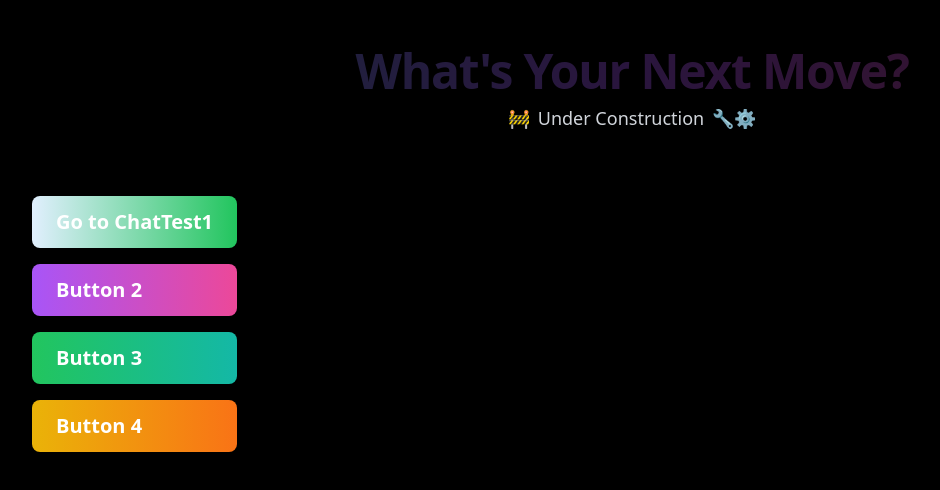
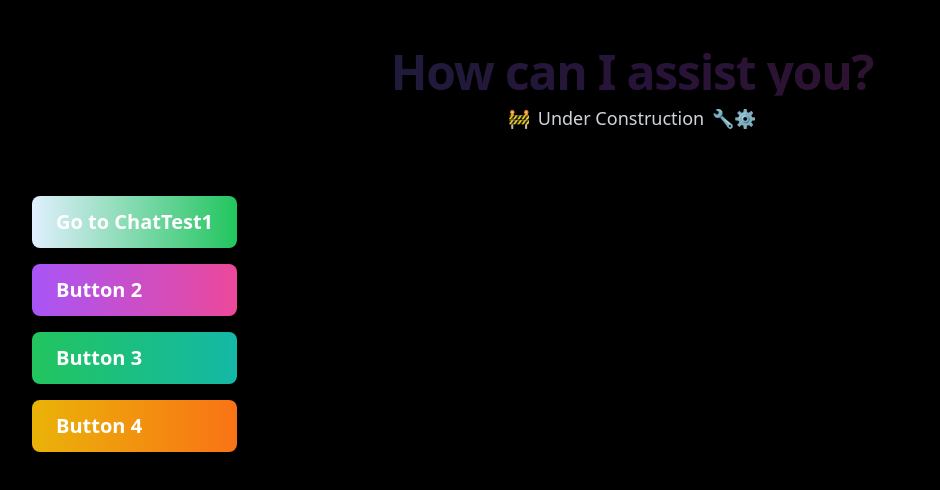
Before and after one commit to Aethey/enory, a Next.js app: page / in a window 1280 px wide. Shown: the top 490 px of the page, without its empty margins (8-948 px from the left). Built offline with nearby package versions, Linux system fonts and the light colour scheme; no server answers.

Commit message:
fix homepage text

```diff
--- a/app/page.tsx
+++ b/app/page.tsx
@@ -41,8 +41,11 @@ export default function HomePage() {
     <div className="flex flex-col min-h-screen px-10 py-10 bg-black text-white">
       {/* 标题和简介 */}
       <div className="text-center mb-16">
-        <h1 className="text-5xl font-extrabold tracking-tight bg-gradient-to-r from-blue-400 via-purple-500 to-pink-500 text-transparent bg-clip-text animate-fade-in-out">
-          What's Your Next Move?
+        <h1
+          key={messages[currentIndex].lang} // 每次切换时触发动画
+          className="text-5xl font-extrabold tracking-tight bg-gradient-to-r from-blue-400 via-purple-500 to-pink-500 text-transparent bg-clip-text animate-fade-in-out"
+        >
+          {messages[currentIndex].text}
         </h1>
         <p className="mt-4 text-lg text-gray-300 flex items-center justify-center gap-2 animate-fade-in">
           🚧 <span>Under Construction</span> 🔧⚙️
```
